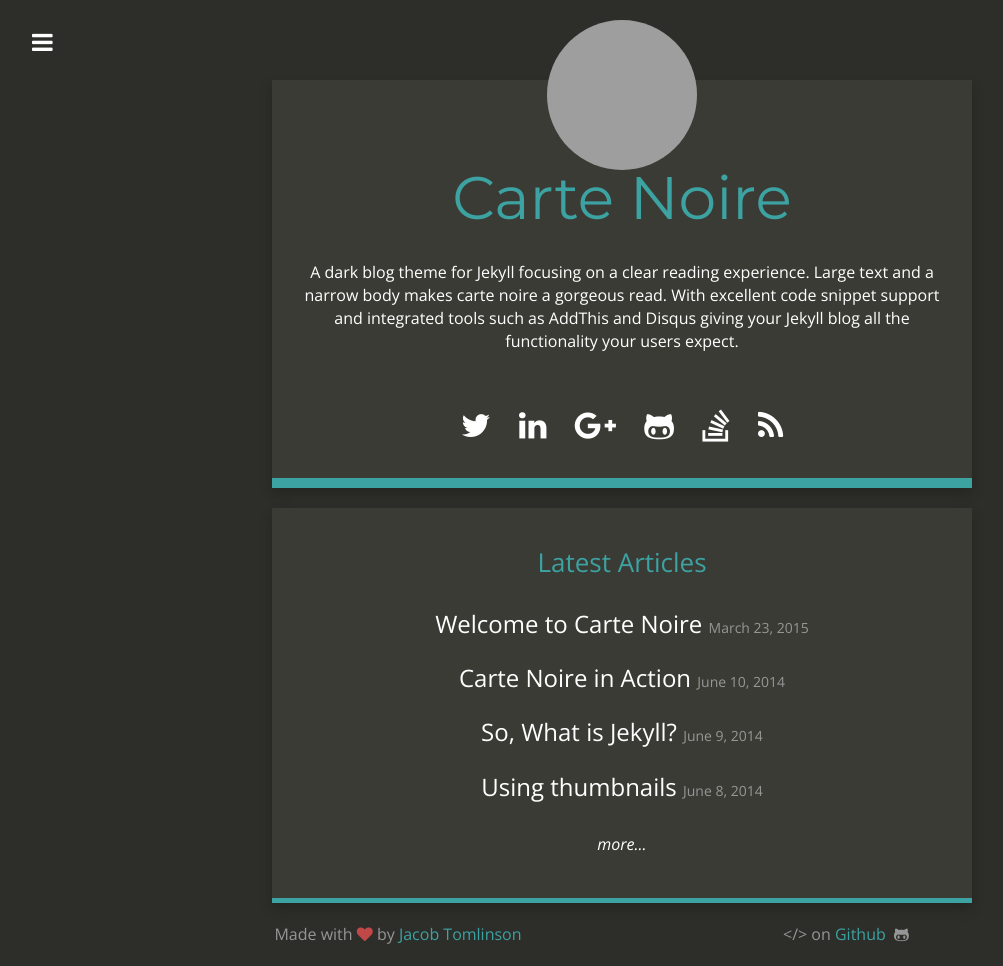
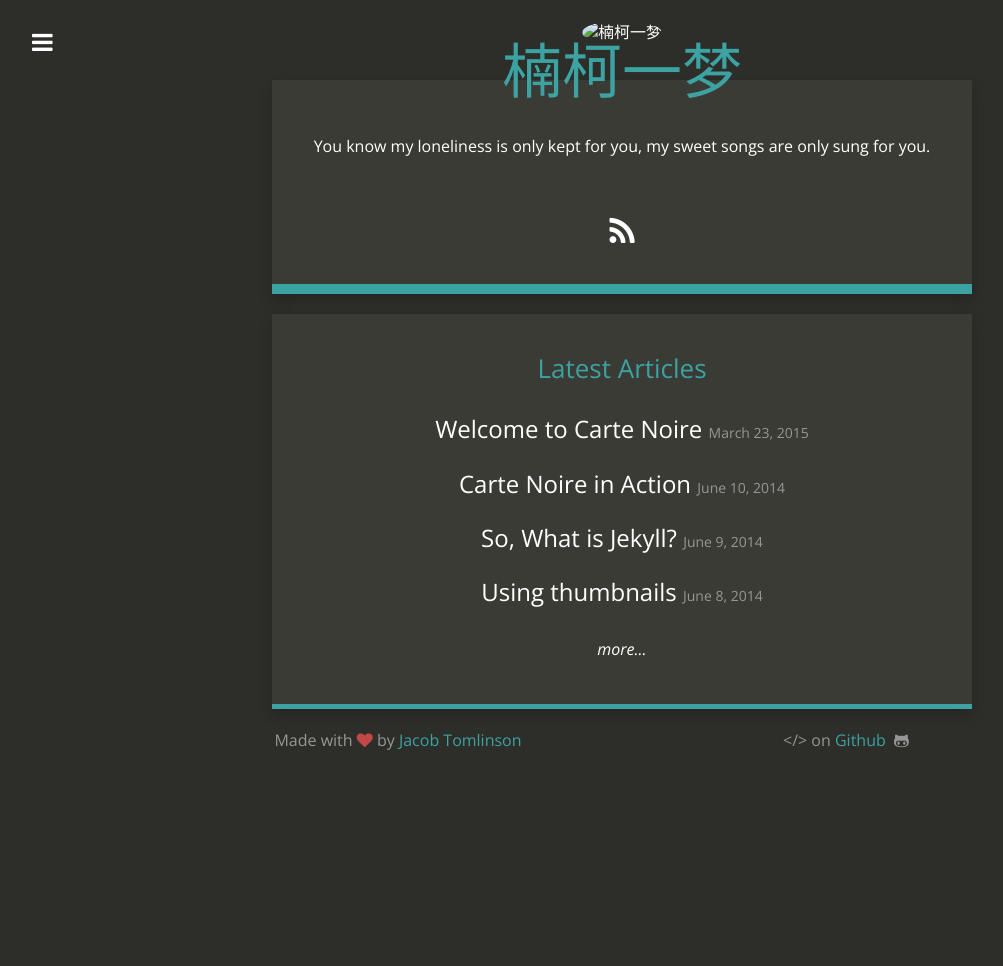
Before and after one commit to vincen/vincen.github.io, a Jekyll site: the page built from index.html, in a window 1280 px wide. Shown: the whole page, without its empty margins (18-1021 px from the left). Built offline with Jekyll 4.4.1, drawn with Linux system fonts in a browser that asks for light colours; nearby versions of some CDN libraries; Markdown is read by kramdown in place of the engine named in the settings; after the commit the page ends 900 px from its top, so only the background shows below that; grey boxes are pictures that could not be loaded.

Commit message:
修改首页内容

```diff
--- a/_config.yml
+++ b/_config.yml
@@ -1,23 +1,23 @@
 # Site settings
-title: "Carte Noire"
-email: jacob@jacobtomlinson.co.uk
-description: "A dark blog theme for Jekyll."
+title: "楠柯一梦"
+email: vincen.gao@gmail.com
+description: "红豆生楠国，春来发几枝。愿君多采摘，此物最相思。"
 baseurl: ""
-url: "http://carte-noire.jacobtomlinson.co.uk/"
-title_description: "A dark blog theme for Jekyll focusing on a clear reading experience. Large text and a narrow body makes carte noire a gorgeous read. With excellent code snippet support and integrated tools such as AddThis and Disqus giving your Jekyll blog all the functionality your users expect."
-title_image: "http://www.gravatar.com/avatar/00000000000000000000000000000000?s=500&d=mm"
-google_analytics: "UA-20365477-4"
-disqus_account: cartenoire
-github_repository: https://github.com/jacobtomlinson/carte-noire
-addthis_id: ra-513c6fa83da6ec67
+url: "http://fuqssi.com"
+title_description: "You know my loneliness is only kept for you, my sweet songs are only sung for you."
+title_image: ""
+# google_analytics: "UA-20365477-4"
+# disqus_account: cartenoire
+github_repository: https://vincen.github.io
+# addthis_id: ra-513c6fa83da6ec67
 post_limit: 5
 
 # Social usernames/URLs
-twitter_username: _jacobtomlinson
-github_username:  jacobtomlinson
-linkedin_link: http://carte-noire.jacobtomlinson.co.uk/
-google_plus_link: http://carte-noire.jacobtomlinson.co.uk/
-stackoverflow_link: http://carte-noire.jacobtomlinson.co.uk/
+# twitter_username: _jacobtomlinson
+# github_username:  jacobtomlinson
+# linkedin_link: http://carte-noire.jacobtomlinson.co.uk/
+# google_plus_link: http://carte-noire.jacobtomlinson.co.uk/
+# stackoverflow_link: http://carte-noire.jacobtomlinson.co.uk/
 
 # Footer
 footer_left: "Made with <i class=\"fa fa-heart\"></i> by <a href=\"https://twitter.com/_JacobTomlinson\">Jacob Tomlinson</a>"
```
